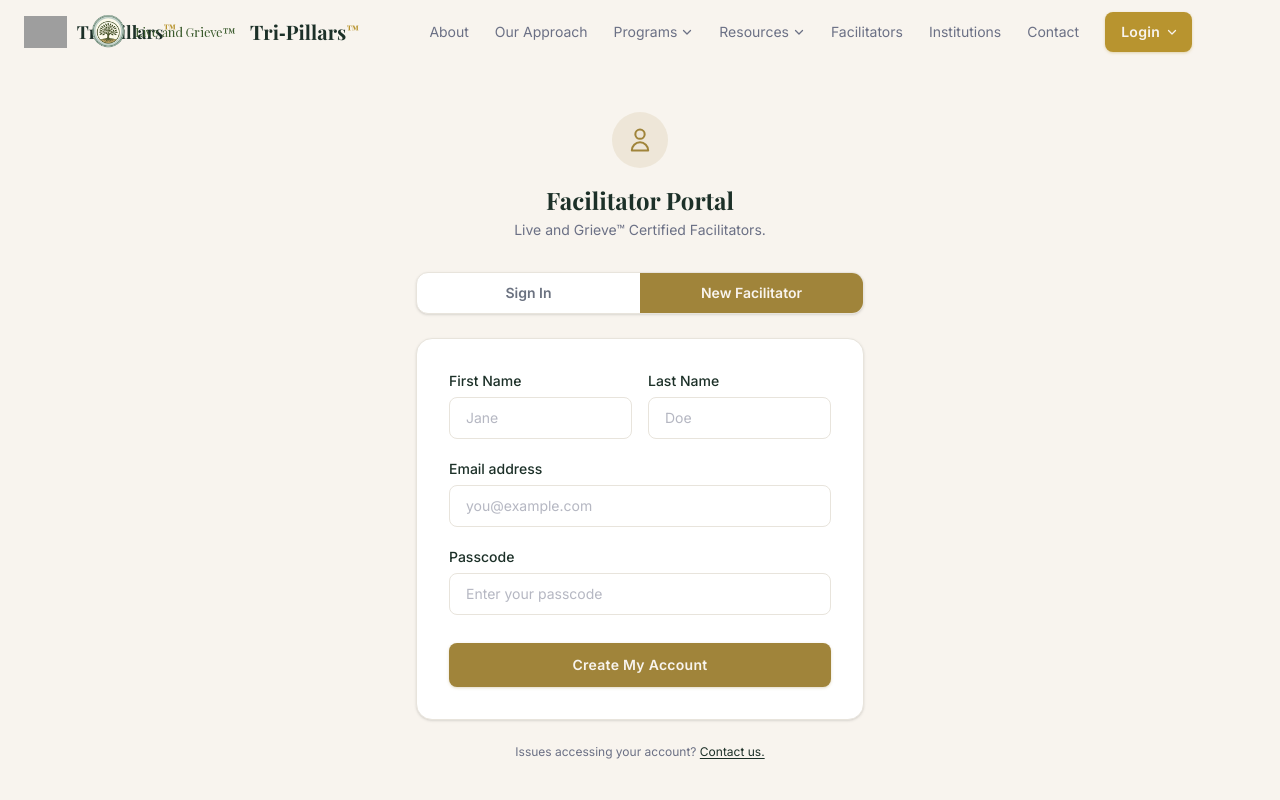
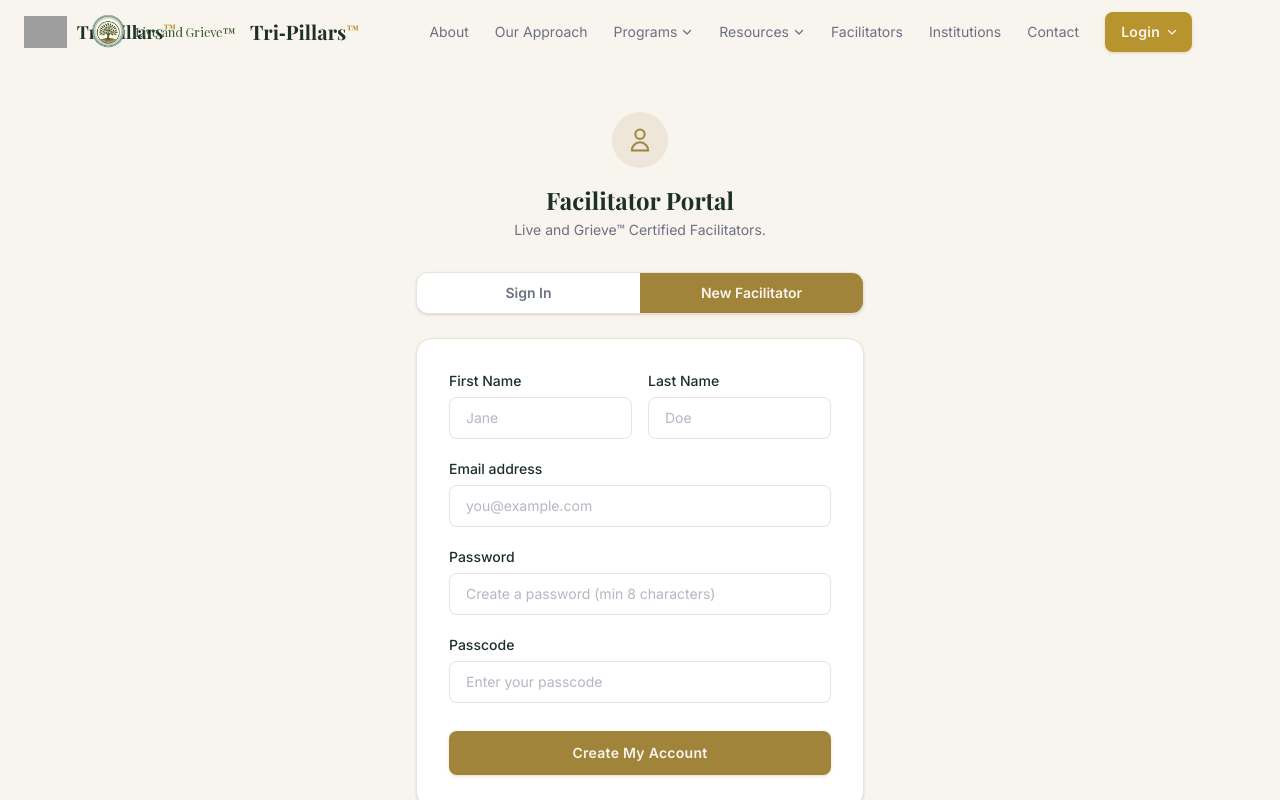
Before and after one commit to simmstrucking-oss/tripillar-redesign, a Next.js app: page /login/facilitator in a window 1280 px wide. Both pictures are taken after a click on the button "New Facilitator". Shown: the top 800 px of the page. Built offline with nearby package versions, Linux system fonts and the light colour scheme; grey boxes are pictures that could not be loaded; a web font is replaced by a local one.

Commit message:
fix: add password field to registration form — direct hub access after signup

```diff
--- a/app/login/facilitator/page.tsx
+++ b/app/login/facilitator/page.tsx
@@ -29,6 +29,7 @@ function LoginForm() {
   const [regLastName,  setRegLastName]  = useState('');
   const [regEmail,     setRegEmail]     = useState('');
   const [regPasscode,  setRegPasscode]  = useState('');
+  const [regPassword,  setRegPassword]  = useState('');
   const [regError,     setRegError]     = useState('');
   const [regLoading,   setRegLoading]   = useState(false);
   const [regDone,      setRegDone]      = useState(false);
@@ -77,6 +78,7 @@ function LoginForm() {
           first_name: regFirstName,
           last_name:  regLastName,
           email:      regEmail,
+          password:   regPassword,
           passcode:   regPasscode,
         }),
       });
@@ -229,6 +231,14 @@ function LoginForm() {
                   />
                 </div>
                 <div>
+                  <label className="block text-sm font-medium text-navy mb-1.5">Password</label>
+                  <input
+                    type="password" value={regPassword} onChange={e => setRegPassword(e.target.value)}
+                    required autoComplete="new-password" placeholder="Create a password (min 8 characters)"
+                    className="w-full px-4 py-2.5 rounded-lg border border-card-border text-sm text-navy placeholder-muted/50 focus:outline-none focus:ring-2 focus:ring-gold/30 focus:border-gold transition-colors bg-white"
+                  />
+                </div>
+                <div>
                   <label className="block text-sm font-medium text-navy mb-1.5">Passcode</label>
                   <input
                     type="text" value={regPasscode} onChange={e => setRegPasscode(e.target.value)}
@@ -279,9 +289,16 @@ function LoginForm() {
                 </div>
                 <p className="font-serif text-lg font-bold text-navy">Check your email.</p>
                 <p className="text-sm text-muted">
-                  We sent a link to <strong>{regEmail}</strong> to get you started.
-                  Just click the link in that email — no password needed yet.
+                  We sent a welcome email to <strong>{regEmail}</strong> with everything you need to know
+                  before your first session. Use the button below to sign in now.
                 </p>
+                <button
+                  type="button"
+                  onClick={() => { window.location.href = '/facilitators/hub/dashboard'; }}
+                  className="w-full py-3 rounded-lg text-sm font-semibold transition-all"
+                  style={{ background: '#A0843A', color: '#F8F4EE', letterSpacing: '0.02em' }}>
+                  Go to My Hub &rarr;
+                </button>
                 <button type="button" onClick={() => setMode('login')}
                   className="text-sm text-navy underline underline-offset-2 hover:text-gold transition-colors">
                   Back to sign in
```
